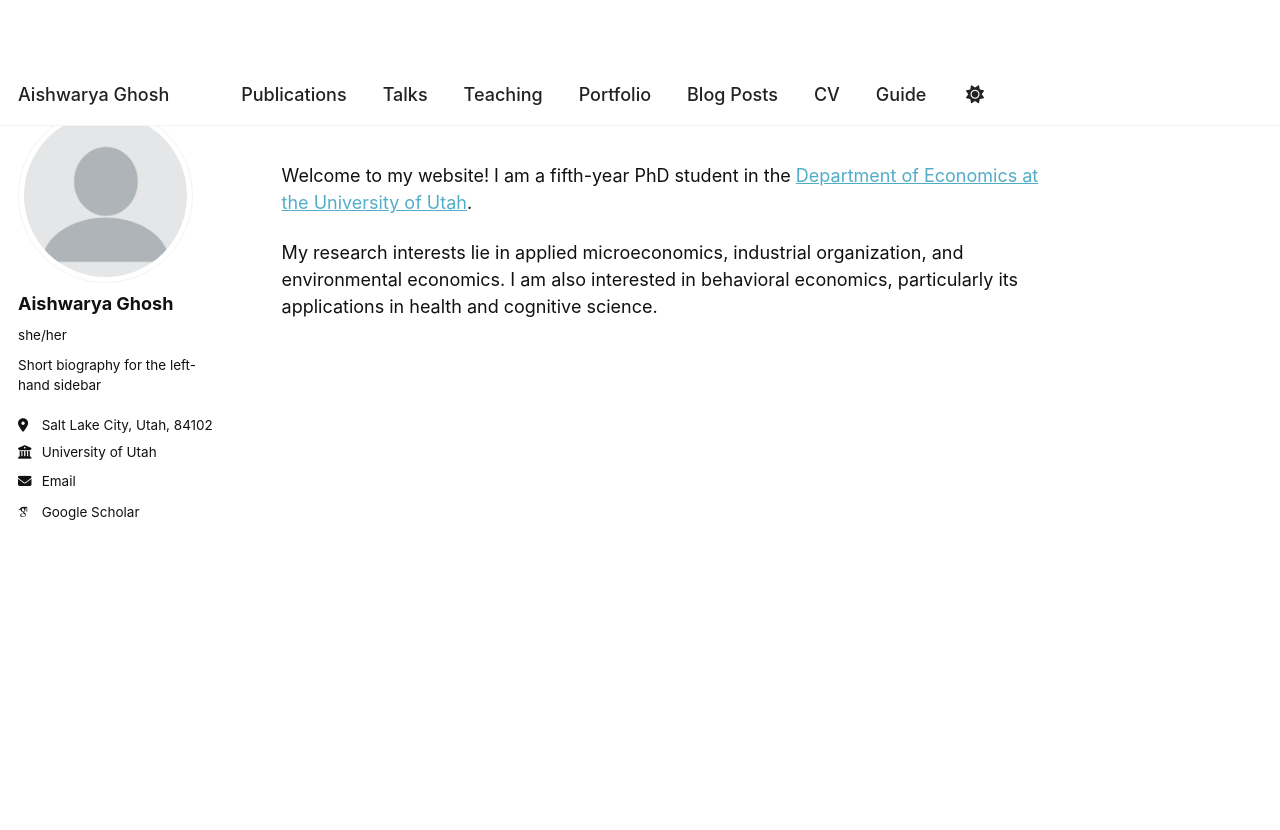
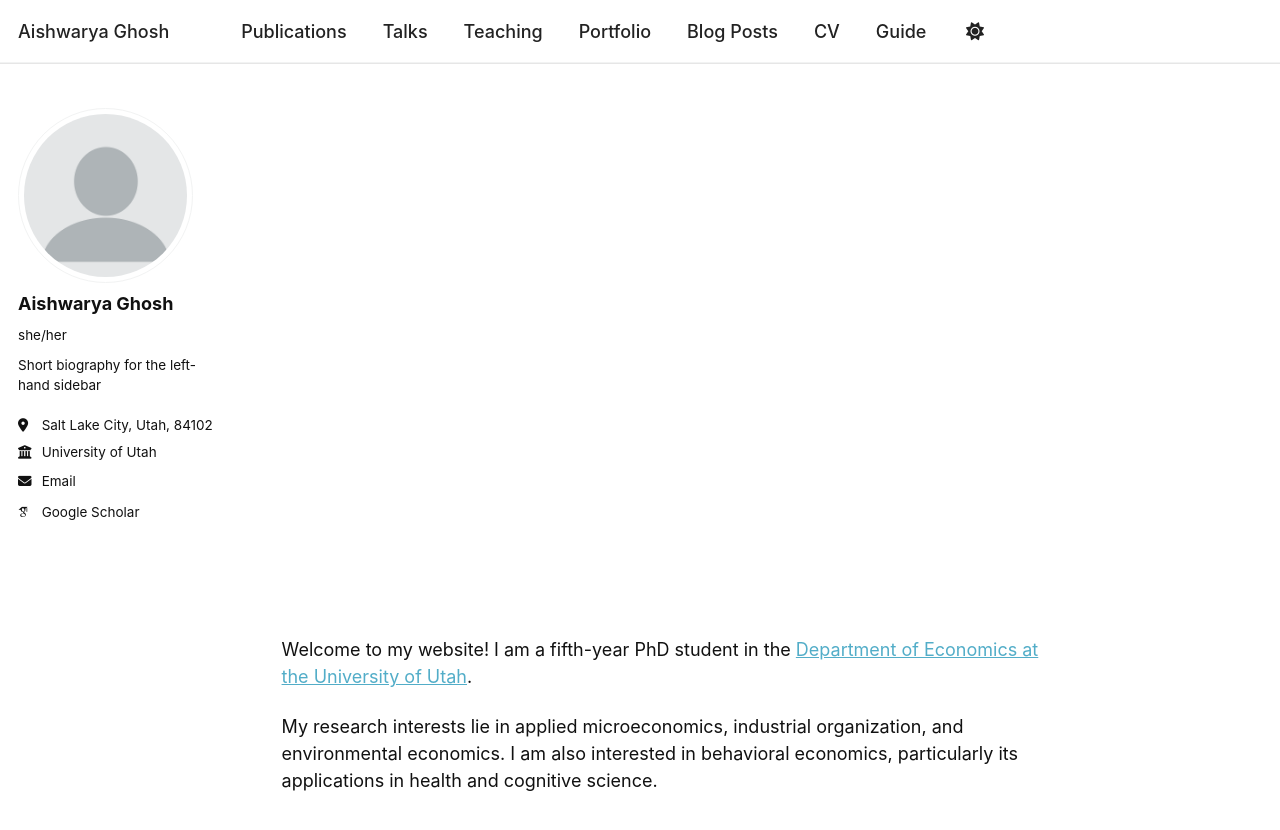
Before and after one commit to ghoshash1/ghoshash1.github.io, a Jekyll site: the page built from index.md, in a window 1280 px wide and 1007 px high. Shown: the top 830 px of the window. Built offline with Jekyll 4.4.1, drawn with Linux system fonts in a browser that asks for light colours; some web fonts are replaced; our own code applies the rules of GitHub Pages for plain Markdown files.

Commit message:
Update main.scss

```diff
--- a/assets/css/main.scss
+++ b/assets/css/main.scss
@@ -45,129 +45,68 @@
 // Custom visual overrides for clean white layout
 // =======================================================
 
-/* Make everything below the masthead white */
-html,
-body,
-.initial-content,
-.page,
-.page__inner,
-.page__content,
-.wrapper,
-.sidebar,
-.page__footer,
-.page__footer .footer__inner,
-.page__footer .page__footer-follow {
-  background-color: #ffffff !important;
-  color: #111111 !important;
+/* ===== CLEAN FINAL HEADER + SPACING ===== */
+
+/* Make the whole site white */
+html, body, .page, .page__inner, .page__content, .initial-content, .wrapper, .sidebar {
+  background: #ffffff !important;
+  color: #111 !important;
 }
 
-/* Customize the top navigation bar color */
-.masthead {
-  background-color: #2c3e50 !important;   /* ← Change this to any color you like */
-  color: #ffffff !important;
-  border-bottom: none !important;
-}
-
-/* Make sure the inner area matches the masthead */
-.masthead__inner-wrap {
-  background-color: #2c3e50 !important;
-  color: #ffffff !important;
-}
-
-/* Ensure links inside the header stay visible and white */
-.masthead a,
-.masthead__menu-item a,
-.site-title {
-  color: #ffffff !important;
-}
-
-.masthead a:hover,
-.masthead__menu-item a:hover,
-.site-title:hover {
-  color: #f1c40f !important; /* optional hover color (gold accent) */
-}
-
-/* Hide entire footer section */
-.page__footer,
-.page__footer-follow,
-.site-footer,
-.footer,
-.footer__inner {
+/* Hide the footer entirely (keep only this version) */
+.page__footer, .page__footer-follow, .site-footer, .footer, .footer__inner {
   display: none !important;
-  visibility: hidden !important;
   height: 0 !important;
   margin: 0 !important;
   padding: 0 !important;
+  visibility: hidden !important;
 }
-/* Make the entire top bar solid (no white pill) */
-.greedy-nav {
-  background: transparent !important;   /* remove white strip */
+
+/* Fixed header, white bar, dark links */
+.masthead {
+  position: fixed;
+  top: 0; left: 0; right: 0;
+  z-index: 2000;
+  background: #ffffff !important;
+  border-bottom: 1px solid #e6e6e6; /* subtle separator */
+}
+
+.masthead__inner-wrap,
+.masthead .wrapper,
+.masthead .masthead__menu .greedy-nav {
+  background: #ffffff !important;
   box-shadow: none !important;
   border: 0 !important;
   border-radius: 0 !important;
 }
 
-/* ==== NAV BAR: light background with dark links ==== */
-
-/* Make the top bar a clean white background */
-.masthead,
-.masthead__inner-wrap,
-.masthead__menu,
-.masthead .wrapper,
-.masthead .masthead__menu .greedy-nav {
-  background-color: #ffffff !important;
-  color: #222222 !important; /* dark text color */
-  border: none !important;
-  box-shadow: none !important;
-  border-radius: 0 !important;
-}
-
-/* Make sure all navigation links are dark and readable */
+/* Readable nav links (dark) */
 .masthead .greedy-nav a,
 .masthead .greedy-nav .visible-links > li > a,
 .masthead .greedy-nav .site-title,
 .masthead .greedy-nav .toggle,
 .masthead .greedy-nav .search__toggle {
-  color: #222222 !important; /* dark text color */
+  color: #222 !important;
   font-weight: 500;
 }
 
-/* Hover color (slightly accent, optional) */
 .masthead .greedy-nav a:hover,
 .masthead .greedy-nav .visible-links > li > a:hover,
 .masthead .greedy-nav .site-title:hover {
-  color: #0056b3 !important; /* navy accent on hover */
+  color: #0056b3 !important;
 }
 
-/* Prevent any nested elements from reintroducing color blocks */
-.masthead .greedy-nav * {
-  background: transparent !important;
+/* Push content below fixed header */
+html, body, .page, .page__inner, .page__content, .initial-content {
+  padding-top: 150px !important; /* adjust 130–170 if needed */
 }
 
-/* Keep header visible when scrolling */
-.masthead {
-  position: sticky;
-  top: 0;
-  z-index: 1000;
+/* Tiny nudge for avatar if desired */
+.author__avatar { margin-top: 0.5rem !important; }
+
+/* Mobile header tends to be taller */
+@media (max-width: 900px) {
+  html, body, .page, .page__inner, .page__content, .initial-content {
+    padding-top: 170px !important;
+  }
 }
-.initial-content {
-  padding-top: 3.25rem;
-}
-
-/* --- Keep header visible while scrolling and avoid overlap --- */
-.masthead {
-  position: sticky;   /* or use fixed if you prefer */
-  top: 0;
-  z-index: 1000;
-  border-bottom: 1px solid #e6e6e6;  /* subtle separator (optional) */
-}
-
-/* Push content below the sticky header */
-.initial-content {
-  padding-top: 180px !important;  /* adjust: 120–160 depending on your header height */
-}
-
-/* Extra nudge for the author avatar if needed */
-.author__avatar {
-  margin-top: 0.5rem !important;
-}
```
